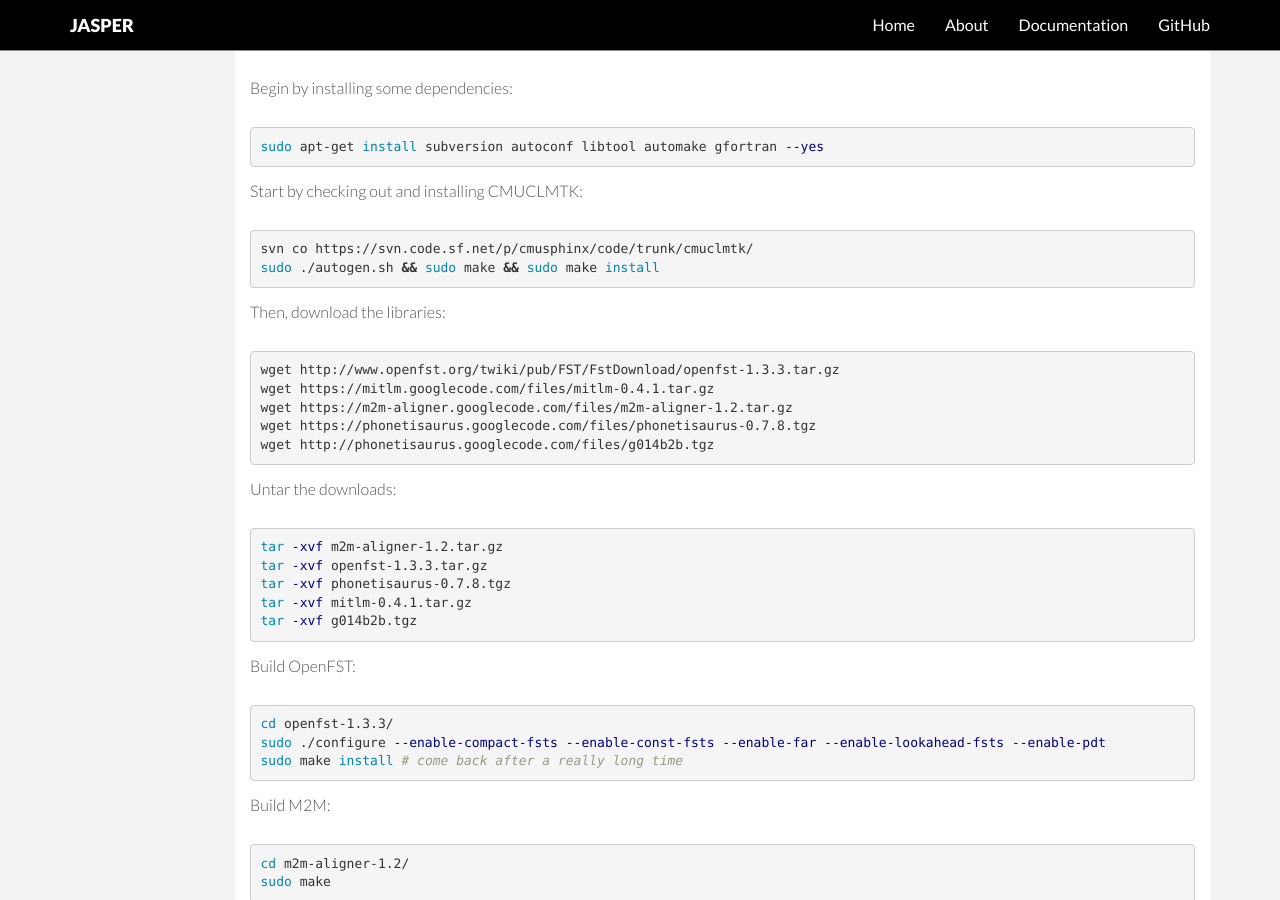
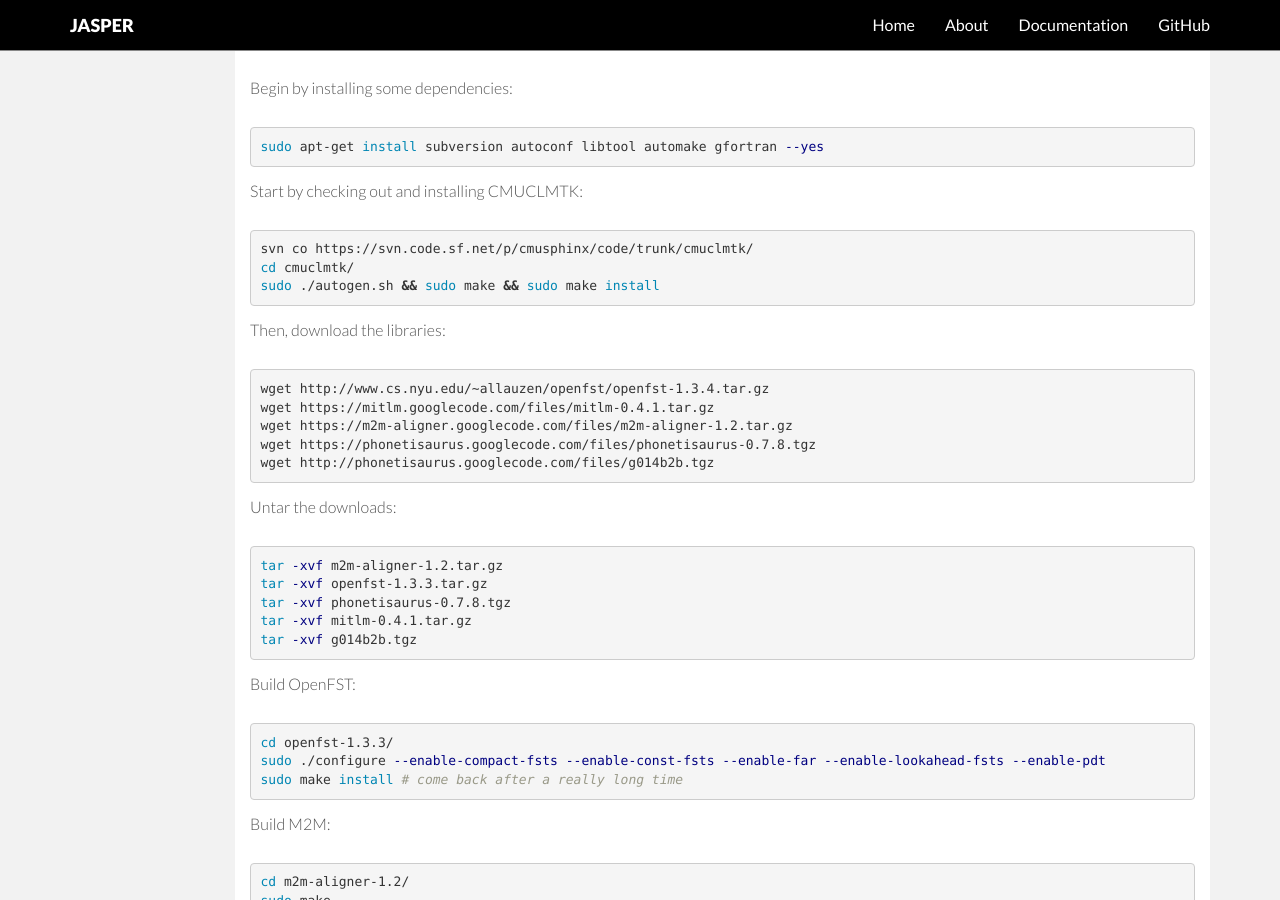
Before and after one commit to jasperproject/jasperproject.github.io, a Jekyll site: the page built from documentation/software/index.md, in a window 1280 px wide and 900 px high, scrolled down 4115 px. Built offline with Jekyll 4.4.1, drawn with Linux system fonts in a browser that asks for light colours; nearby versions of some CDN libraries.

Commit message:
added cd link and updated openfst link

```diff
--- a/documentation/software/index.md
+++ b/documentation/software/index.md
@@ -222,13 +222,14 @@ Start by checking out and installing CMUCLMTK:
 
 {% highlight bash %}
 svn co https://svn.code.sf.net/p/cmusphinx/code/trunk/cmuclmtk/
+cd cmuclmtk/
 sudo ./autogen.sh && sudo make && sudo make install
 {% endhighlight %}
 
 Then, download the libraries:
 
 {% highlight bash %}
-wget http://www.openfst.org/twiki/pub/FST/FstDownload/openfst-1.3.3.tar.gz
+wget http://www.cs.nyu.edu/~allauzen/openfst/openfst-1.3.4.tar.gz
 wget https://mitlm.googlecode.com/files/mitlm-0.4.1.tar.gz
 wget https://m2m-aligner.googlecode.com/files/m2m-aligner-1.2.tar.gz
 wget https://phonetisaurus.googlecode.com/files/phonetisaurus-0.7.8.tgz
```
